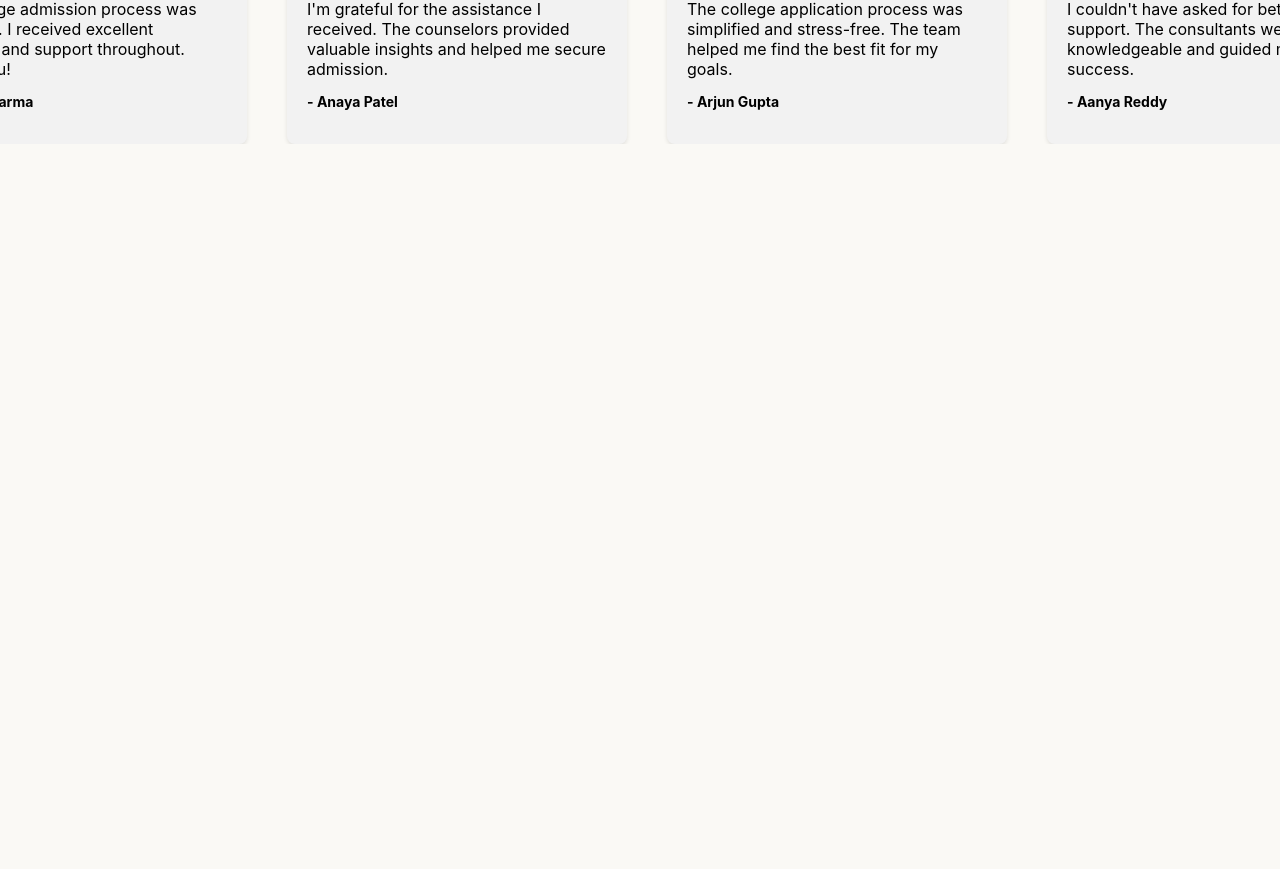
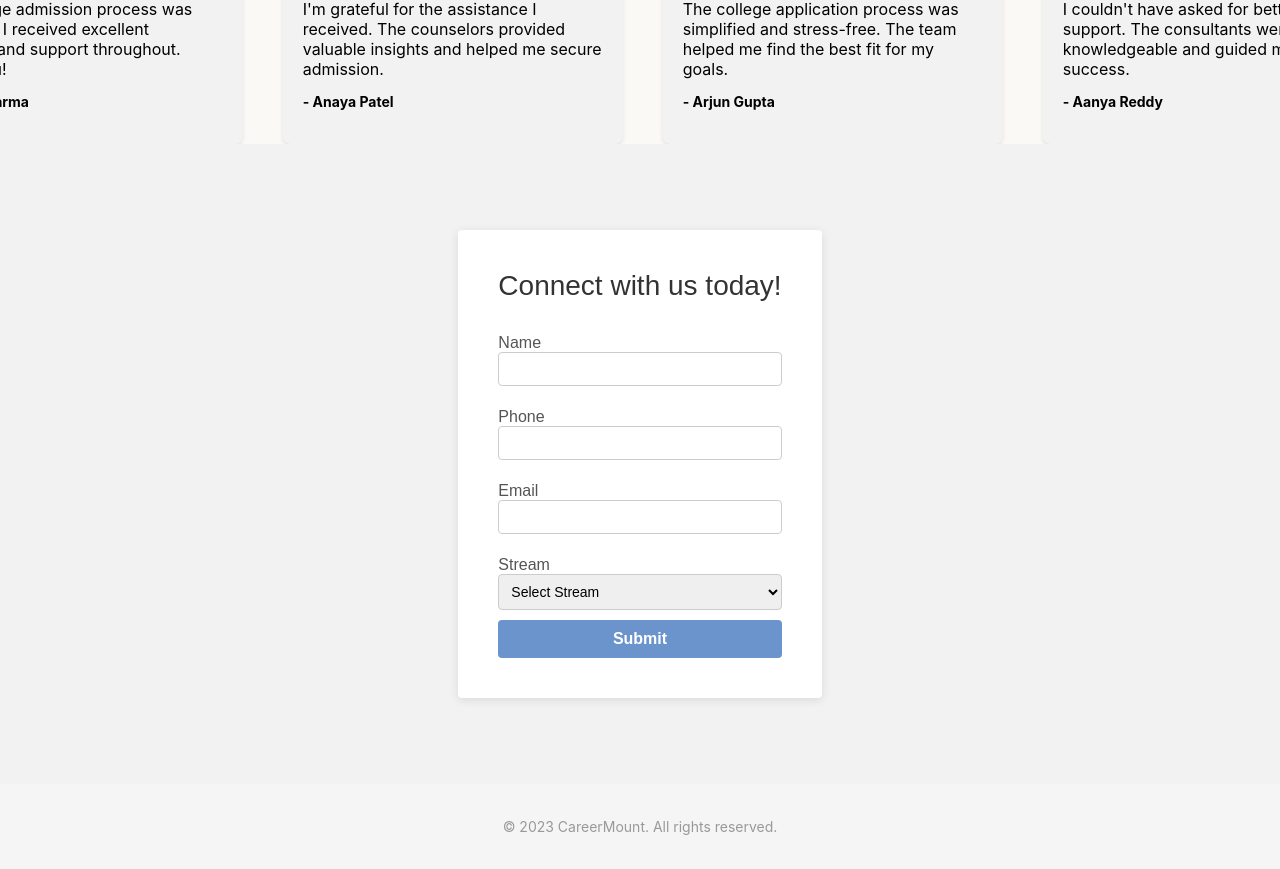
Before and after one commit to yudi43/careermount-lp, a React (Create React App) app: page / in a window 1280 px wide. Shown: the part 1628-2497 px from the top of the page. Before the commit the page ends 1772 px from the top, so only its background shows below. Built offline with nearby package versions, Linux system fonts and the light colour scheme.

Commit message:
Complete form code

```diff
--- a/src/App.js
+++ b/src/App.js
@@ -5,6 +5,7 @@ import FeaturesSection from './components/FeaturesSection';
 import TestimonialsSection from './components/TestimonialsSection';
 import Footer from './components/Footer';
 import './global.css'; // Import the CSS file
+import ContactForm from './components/ContactForm';
 
 const App = () => {
   return (
@@ -13,6 +14,7 @@ const App = () => {
       <Banner />
       <FeaturesSection />
       <TestimonialsSection />
+      <ContactForm />
       <Footer />
     </div>
   );
--- a/src/components/ContactForm.js
+++ b/src/components/ContactForm.js
@@ -1,63 +1,186 @@
-import React from 'react';
+import React, { useState } from 'react';
 
-const styles = {
-  form: {
+const ContactForm = () => {
+  const [name, setName] = useState('');
+  const [phone, setPhone] = useState('');
+  const [email, setEmail] = useState('');
+  const [stream, setStream] = useState('');
+
+  const handleNameChange = (e) => {
+    setName(e.target.value);
+  };
+
+  const handlePhoneChange = (e) => {
+    setPhone(e.target.value);
+  };
+
+  const handleEmailChange = (e) => {
+    setEmail(e.target.value);
+  };
+
+  const handleStreamChange = (e) => {
+    setStream(e.target.value);
+  };
+
+  const handleSubmit = (e) => {
+    e.preventDefault();
+    // Perform any further actions with the form data (e.g., submit to backend)
+    // Reset the form fields
+    setName('');
+    setPhone('');
+    setEmail('');
+    setStream('');
+  };
+
+  const sectionStyle = {
+    display: 'flex',
+    justifyContent: 'center',
+    alignItems: 'center',
+    minHeight: '80vh',
+    backgroundColor: '#f2f2f2',
+  };
+
+  const rightSectionStyle = {
+    backgroundColor: '#ffffff',
+    padding: '40px',
+    borderRadius: '4px',
+    boxShadow: '0px 2px 10px rgba(0, 0, 0, 0.1)',
     display: 'flex',
     flexDirection: 'column',
     alignItems: 'center',
-    padding: '1.5rem', // Adjust the padding to your preference
-  },
-  input: {
+  };
+
+  const cardStyle = {
+    maxWidth: '500px',
     width: '100%',
-    padding: '0.5rem',
-    marginBottom: '1rem',
+  };
+
+  const headingStyle = {
+    fontFamily: 'Arial, sans-serif',
+    fontSize: '28px',
+    fontWeight: '300',
+    margin: '0 0 20px',
+    color: '#333',
+    textAlign: 'center',
+  };
+
+  const formStyle = {
+    display: 'flex',
+    flexDirection: 'column',
+    width: '100%',
+  };
+
+  const inputContainerStyle = {
+    margin: '10px 0',
+  };
+
+  const labelStyle = {
+    fontFamily: 'Arial, sans-serif',
+    fontSize: '16px',
+    fontWeight: '400',
+    marginBottom: '5px',
+    color: '#555',
+  };
+
+  const inputStyle = {
+    padding: '8px',
     border: '1px solid #ccc',
     borderRadius: '4px',
-    fontSize: '1rem',
-  },
-  select: {
+    fontSize: '14px',
     width: '100%',
-    padding: '0.5rem',
-    marginBottom: '1rem',
+    boxSizing: 'border-box',
+  };
+
+  const selectStyle = {
+    padding: '8px',
     border: '1px solid #ccc',
     borderRadius: '4px',
-    fontSize: '1rem',
-  },
-  button: {
-    padding: '0.5rem 1rem',
-    backgroundColor: '#4caf50',
-    color: '#fff',
+    fontSize: '14px',
+    width: '100%',
+    boxSizing: 'border-box',
+  };
+
+  const submitButtonStyle = {
+    padding: '10px',
+    backgroundColor: '#6c94cc',
     border: 'none',
     borderRadius: '4px',
-    fontSize: '1rem',
+    color: '#fff',
+    fontSize: '16px',
+    fontWeight: 'bold',
     cursor: 'pointer',
-  },
-};
-
-const ContactForm = () => {
-  const handleSubmit = (e) => {
-    e.preventDefault();
-    // Add your form submission logic here
+    width: '100%',
   };
 
   return (
-    <form style={styles.form} onSubmit={handleSubmit}>
-      <input type="text" placeholder="Name" style={styles.input} />
-      <input type="text" placeholder="City" style={styles.input} />
-      <input type="text" placeholder="Phone Number" style={styles.input} />
-      <input type="email" placeholder="Email Address" style={styles.input} />
-      <select style={styles.select}>
-        <option value="" disabled selected>
-          Select Stream
-        </option>
-        <option value="medical">Medical</option>
-        <option value="engineering">Engineering</option>
-        <option value="management">Management</option>
-      </select>
-      <button type="submit" style={styles.button}>
-        Submit
-      </button>
-    </form>
+    <section style={sectionStyle}>
+      <div style={rightSectionStyle}>
+        <div style={cardStyle}>
+          <h2 style={headingStyle}>Connect with us today!</h2>
+          <form onSubmit={handleSubmit} style={formStyle}>
+            <div style={inputContainerStyle}>
+              <label htmlFor="name" style={labelStyle}>
+                Name
+              </label>
+              <input
+                type="text"
+                id="name"
+                value={name}
+                onChange={handleNameChange}
+                required
+                style={inputStyle}
+              />
+            </div>
+            <div style={inputContainerStyle}>
+              <label htmlFor="phone" style={labelStyle}>
+                Phone
+              </label>
+              <input
+                type="text"
+                id="phone"
+                value={phone}
+                onChange={handlePhoneChange}
+                required
+                style={inputStyle}
+              />
+            </div>
+            <div style={inputContainerStyle}>
+              <label htmlFor="email" style={labelStyle}>
+                Email
+              </label>
+              <input
+                type="email"
+                id="email"
+                value={email}
+                onChange={handleEmailChange}
+                required
+                style={inputStyle}
+              />
+            </div>
+            <div style={inputContainerStyle}>
+              <label htmlFor="stream" style={labelStyle}>
+                Stream
+              </label>
+              <select
+                id="stream"
+                value={stream}
+                onChange={handleStreamChange}
+                required
+                style={selectStyle}
+              >
+                <option value="">Select Stream</option>
+                <option value="Engineering">Engineering</option>
+                <option value="Medical">Medical</option>
+                <option value="Management">Management</option>
+              </select>
+            </div>
+            <button type="submit" style={submitButtonStyle}>
+              Submit
+            </button>
+          </form>
+        </div>
+      </div>
+    </section>
   );
 };
 
--- a/src/components/Footer.js
+++ b/src/components/Footer.js
@@ -1,12 +1,29 @@
-
 import React from 'react';
 
 const Footer = () => {
   return (
-    <footer>
-      {/* Insert footer text here */}
+    <footer style={footerStyle}>
+      <div style={contentStyle}>
+        <p style={textStyle}>© 2023 CareerMount. All rights reserved.</p>
+      </div>
     </footer>
   );
-}
+};
+
+const footerStyle = {
+  backgroundColor: '#f5f5f5',
+  padding: '20px',
+};
+
+const contentStyle = {
+  maxWidth: '1200px',
+  margin: '0 auto',
+};
+
+const textStyle = {
+  fontSize: '14px',
+  textAlign: 'center',
+  color: '#999',
+};
 
 export default Footer;
```
